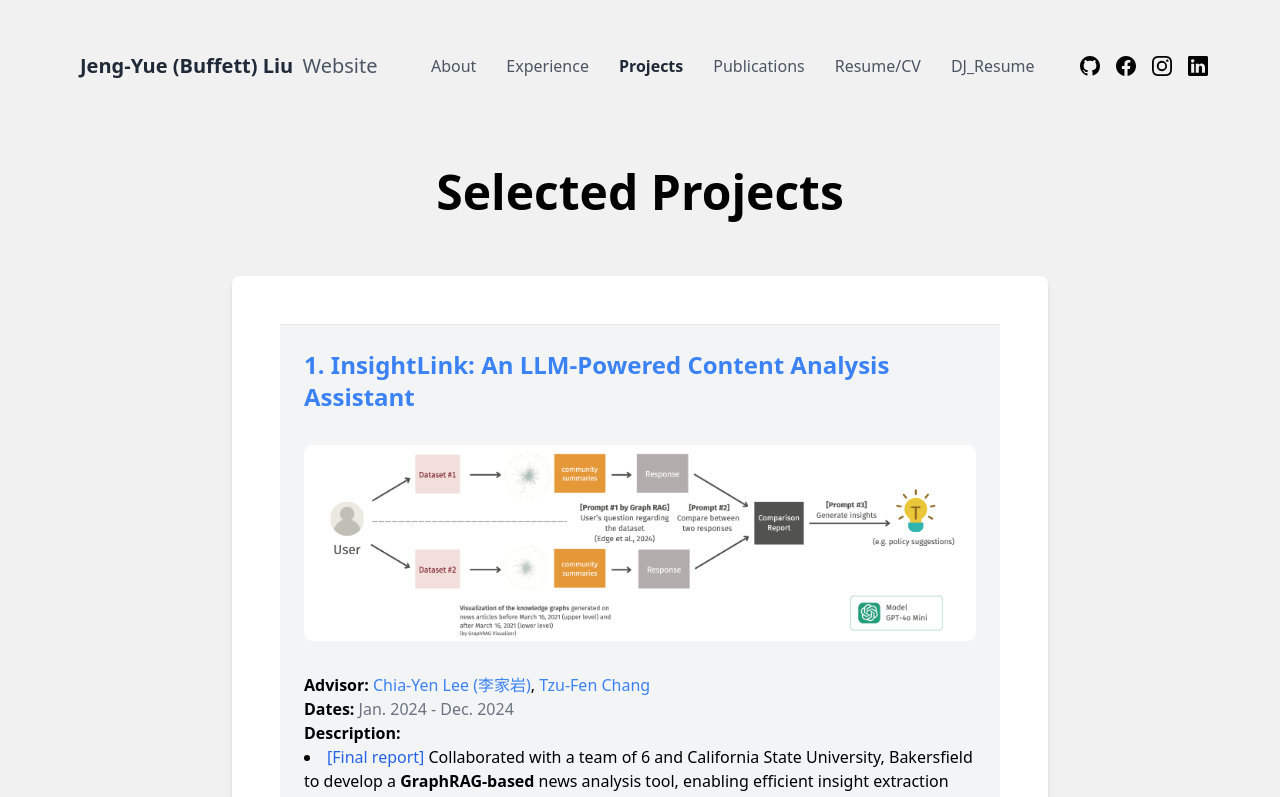
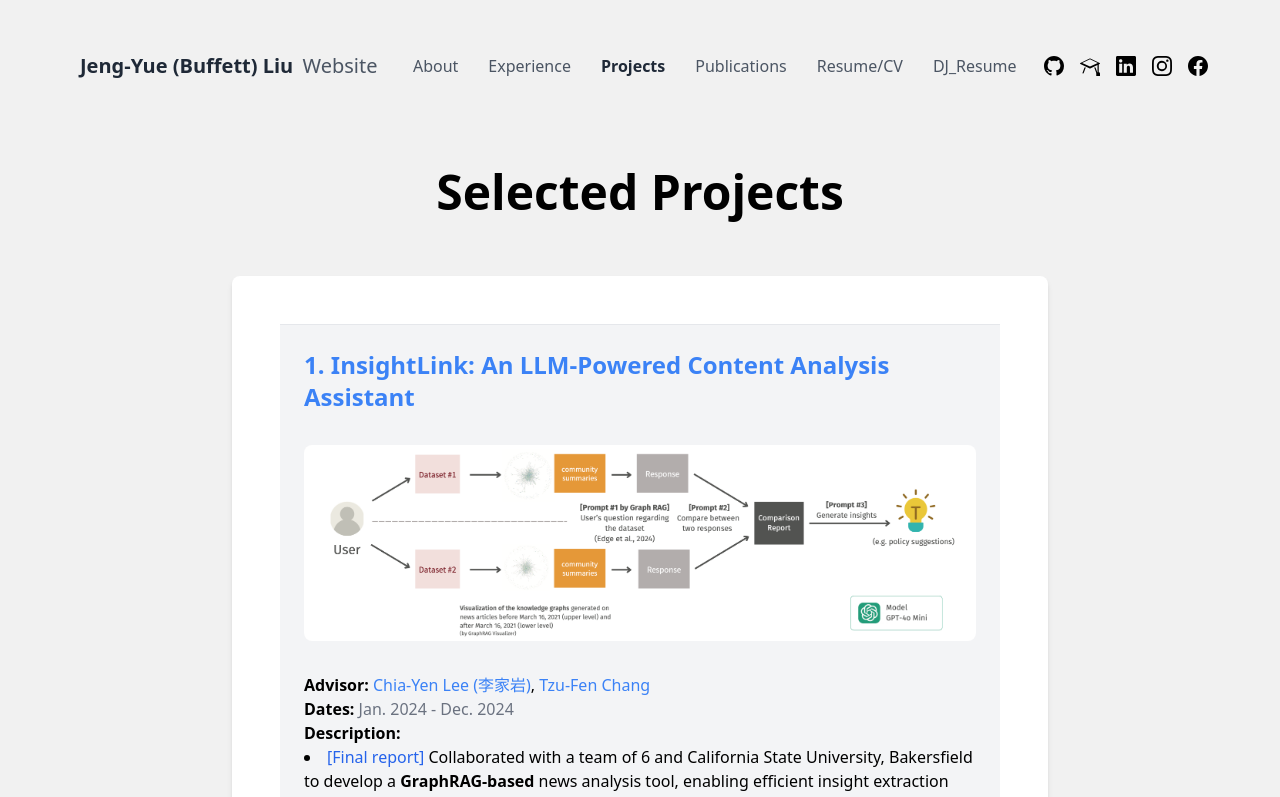
Before and after one commit to buffett0323/buffett0323.github.io, a Next.js app: page /project in a window 1280 px wide. Shown: the top 797 px of the page. Built offline with nearby package versions, Linux system fonts and the light colour scheme.

Commit message:
Google scholar update

```diff
--- a/components/Navbar/NavbarMenu.tsx
+++ b/components/Navbar/NavbarMenu.tsx
@@ -61,7 +61,26 @@ export const NavbarMenu = ({ setOpenMenu, items, theme, setTheme, mounted }: Nav
           </a>
 
           <a
-            href={generalData.facebook}
+            href={generalData.googleScholar}
+            className="rounded-lg p-2 hover:bg-[#F1F1F1] hover:shadow-lg hover:dark:bg-gray-700"
+            target="_blank"
+            rel="noopener noreferrer"
+          >
+            <svg
+              xmlns="http://www.w3.org/2000/svg"
+              width="16"
+              height="16"
+              fill="currentColor"
+              className="bi bi-mortarboard h-5 w-5"
+              viewBox="0 0 16 16"
+            >
+              <path d="M8.211 2.047a.5.5 0 0 0-.422 0l-7.5 3.5a.5.5 0 0 0 .025.917l7.5 3.5a.5.5 0 0 0 .372 0L14 7.14V13a1 1 0 0 0-1 1v2h3v-2a1 1 0 0 0-1-1V6.739l.686-.275a.5.5 0 0 0 .025-.917l-7.5-3.5ZM8 8.46 1.758 5.5 8 2.54l6.242 2.96L8 8.46Z"/>
+              <path d="M4.176 9.032a.5.5 0 0 1 .292.643l-1.5 4a.5.5 0 1 1-.936-.35l1.5-4a.5.5 0 0 1 .644-.293Zm7.648 0a.5.5 0 0 1 .644.293l1.5 4a.5.5 0 1 1-.936.35l-1.5-4a.5.5 0 0 1 .292-.643Z"/>
+            </svg>
+          </a>
+
+          <a
+            href={generalData.linkedin}
             className="rounded-lg p-2 hover:bg-[#F1F1F1] hover:shadow-lg hover:dark:bg-gray-700"
           >
             <svg
@@ -69,10 +88,10 @@ export const NavbarMenu = ({ setOpenMenu, items, theme, setTheme, mounted }: Nav
               width="16"
               height="16"
               fill="currentColor"
-              className="bi bi-facebook h-5 w-5"
+              className="bi bi-linkedin h-5 w-5"
               viewBox="0 0 16 16"
             >
-              <path d="M16 8.049c0-4.446-3.582-8.05-8-8.05C3.58 0-.002 3.603-.002 8.05c0 4.017 2.926 7.347 6.75 7.951v-5.625h-2.03V8.05H6.75V6.275c0-2.017 1.195-3.131 3.022-3.131.876 0 1.791.157 1.791.157v1.98h-1.009c-.993 0-1.303.621-1.303 1.258v1.51h2.218l-.354 2.326H9.25V16c3.824-.604 6.75-3.934 6.75-7.951z" />
+              <path d="M0 1.146C0 .513.526 0 1.175 0h13.65C15.474 0 16 .513 16 1.146v13.708c0 .633-.526 1.146-1.175 1.146H1.175C.526 16 0 15.487 0 14.854V1.146zm4.943 12.248V6.169H2.542v7.225h2.401zm-1.2-8.212c.837 0 1.358-.554 1.358-1.248-.015-.709-.52-1.248-1.342-1.248-.822 0-1.359.54-1.359 1.248 0 .694.521 1.248 1.327 1.248h.016zm4.908 8.212V9.359c0-.216.016-.432.08-.586.173-.431.568-.878 1.232-.878.869 0 1.216.662 1.216 1.634v3.865h2.401V9.25c0-2.22-1.184-3.252-2.764-3.252-1.274 0-1.845.7-2.165 1.193v.025h-.016a5.54 5.54 0 0 1 .016-.025V6.169h-2.4c.03.678 0 7.225 0 7.225h2.4z" />
             </svg>
           </a>
 
@@ -93,7 +112,7 @@ export const NavbarMenu = ({ setOpenMenu, items, theme, setTheme, mounted }: Nav
           </a>
 
           <a
-            href={generalData.linkedin}
+            href={generalData.facebook}
             className="rounded-lg p-2 hover:bg-[#F1F1F1] hover:shadow-lg hover:dark:bg-gray-700"
           >
             <svg
@@ -101,29 +120,10 @@ export const NavbarMenu = ({ setOpenMenu, items, theme, setTheme, mounted }: Nav
               width="16"
               height="16"
               fill="currentColor"
-              className="bi bi-linkedin h-5 w-5"
+              className="bi bi-facebook h-5 w-5"
               viewBox="0 0 16 16"
             >
-              <path d="M0 1.146C0 .513.526 0 1.175 0h13.65C15.474 0 16 .513 16 1.146v13.708c0 .633-.526 1.146-1.175 1.146H1.175C.526 16 0 15.487 0 14.854V1.146zm4.943 12.248V6.169H2.542v7.225h2.401zm-1.2-8.212c.837 0 1.358-.554 1.358-1.248-.015-.709-.52-1.248-1.342-1.248-.822 0-1.359.54-1.359 1.248 0 .694.521 1.248 1.327 1.248h.016zm4.908 8.212V9.359c0-.216.016-.432.08-.586.173-.431.568-.878 1.232-.878.869 0 1.216.662 1.216 1.634v3.865h2.401V9.25c0-2.22-1.184-3.252-2.764-3.252-1.274 0-1.845.7-2.165 1.193v.025h-.016a5.54 5.54 0 0 1 .016-.025V6.169h-2.4c.03.678 0 7.225 0 7.225h2.4z" />
-            </svg>
-          </a>
-
-          <a
-            href={generalData.googleScholar}
-            className="rounded-lg p-2 hover:bg-[#F1F1F1] hover:shadow-lg hover:dark:bg-gray-700"
-            target="_blank"
-            rel="noopener noreferrer"
-          >
-            <svg
-              xmlns="http://www.w3.org/2000/svg"
-              width="16"
-              height="16"
-              fill="currentColor"
-              className="bi bi-mortarboard h-5 w-5"
-              viewBox="0 0 16 16"
-            >
-              <path d="M8.211 2.047a.5.5 0 0 0-.422 0l-7.5 3.5a.5.5 0 0 0 .025.917l7.5 3.5a.5.5 0 0 0 .372 0L14 7.14V13a1 1 0 0 0-1 1v2h3v-2a1 1 0 0 0-1-1V6.739l.686-.275a.5.5 0 0 0 .025-.917l-7.5-3.5ZM8 8.46 1.758 5.5 8 2.54l6.242 2.96L8 8.46Z"/>
-              <path d="M4.176 9.032a.5.5 0 0 1 .292.643l-1.5 4a.5.5 0 1 1-.936-.35l1.5-4a.5.5 0 0 1 .644-.293Zm7.648 0a.5.5 0 0 1 .644.293l1.5 4a.5.5 0 1 1-.936.35l-1.5-4a.5.5 0 0 1 .292-.643Z"/>
+              <path d="M16 8.049c0-4.446-3.582-8.05-8-8.05C3.58 0-.002 3.603-.002 8.05c0 4.017 2.926 7.347 6.75 7.951v-5.625h-2.03V8.05H6.75V6.275c0-2.017 1.195-3.131 3.022-3.131.876 0 1.791.157 1.791.157v1.98h-1.009c-.993 0-1.303.621-1.303 1.258v1.51h2.218l-.354 2.326H9.25V16c3.824-.604 6.75-3.934 6.75-7.951z" />
             </svg>
           </a>
 
--- a/components/Navbar/index.tsx
+++ b/components/Navbar/index.tsx
@@ -108,8 +108,28 @@ export default function Navbar() {
               </a>
 
               <a
-                href={generalData.facebook}
-                aria-label="Facebook"
+                href={generalData.googleScholar}
+                aria-label="Google Scholar"
+                className="rounded-lg p-2 hover:bg-white hover:shadow-lg hover:dark:bg-gray-800"
+                target="_blank"
+                rel="noopener noreferrer"
+              >
+                <svg
+                  xmlns="http://www.w3.org/2000/svg"
+                  width="16"
+                  height="16"
+                  fill="currentColor"
+                  className="bi bi-mortarboard h-5 w-5"
+                  viewBox="0 0 16 16"
+                >
+                  <path d="M8.211 2.047a.5.5 0 0 0-.422 0l-7.5 3.5a.5.5 0 0 0 .025.917l7.5 3.5a.5.5 0 0 0 .372 0L14 7.14V13a1 1 0 0 0-1 1v2h3v-2a1 1 0 0 0-1-1V6.739l.686-.275a.5.5 0 0 0 .025-.917l-7.5-3.5ZM8 8.46 1.758 5.5 8 2.54l6.242 2.96L8 8.46Z"/>
+                  <path d="M4.176 9.032a.5.5 0 0 1 .292.643l-1.5 4a.5.5 0 1 1-.936-.35l1.5-4a.5.5 0 0 1 .644-.293Zm7.648 0a.5.5 0 0 1 .644.293l1.5 4a.5.5 0 1 1-.936.35l-1.5-4a.5.5 0 0 1 .292-.643Z"/>
+                </svg>
+              </a>
+
+              <a
+                href={generalData.linkedin}
+                aria-label="Linkedin"
                 className="rounded-lg p-2 hover:bg-white hover:shadow-lg hover:dark:bg-gray-800"
               >
                 <svg
@@ -117,10 +137,10 @@ export default function Navbar() {
                   width="16"
                   height="16"
                   fill="currentColor"
-                  className="bi bi-facebook h-5 w-5"
+                  className="bi bi-linkedin h-5 w-5"
                   viewBox="0 0 16 16"
                 >
-                  <path d="M16 8.049c0-4.446-3.582-8.05-8-8.05C3.58 0-.002 3.603-.002 8.05c0 4.017 2.926 7.347 6.75 7.951v-5.625h-2.03V8.05H6.75V6.275c0-2.017 1.195-3.131 3.022-3.131.876 0 1.791.157 1.791.157v1.98h-1.009c-.993 0-1.303.621-1.303 1.258v1.51h2.218l-.354 2.326H9.25V16c3.824-.604 6.75-3.934 6.75-7.951z" />
+                  <path d="M0 1.146C0 .513.526 0 1.175 0h13.65C15.474 0 16 .513 16 1.146v13.708c0 .633-.526 1.146-1.175 1.146H1.175C.526 16 0 15.487 0 14.854V1.146zm4.943 12.248V6.169H2.542v7.225h2.401zm-1.2-8.212c.837 0 1.358-.554 1.358-1.248-.015-.709-.52-1.248-1.342-1.248-.822 0-1.359.54-1.359 1.248 0 .694.521 1.248 1.327 1.248h.016zm4.908 8.212V9.359c0-.216.016-.432.08-.586.173-.431.568-.878 1.232-.878.869 0 1.216.662 1.216 1.634v3.865h2.401V9.25c0-2.22-1.184-3.252-2.764-3.252-1.274 0-1.845.7-2.165 1.193v.025h-.016a5.54 5.54 0 0 1 .016-.025V6.169h-2.4c.03.678 0 7.225 0 7.225h2.4z" />
                 </svg>
               </a>
 
@@ -142,8 +162,8 @@ export default function Navbar() {
               </a>
 
               <a
-                href={generalData.linkedin}
-                aria-label="Linkedin"
+                href={generalData.facebook}
+                aria-label="Facebook"
                 className="rounded-lg p-2 hover:bg-white hover:shadow-lg hover:dark:bg-gray-800"
               >
                 <svg
@@ -151,10 +171,10 @@ export default function Navbar() {
                   width="16"
                   height="16"
                   fill="currentColor"
-                  className="bi bi-linkedin h-5 w-5"
+                  className="bi bi-facebook h-5 w-5"
                   viewBox="0 0 16 16"
                 >
-                  <path d="M0 1.146C0 .513.526 0 1.175 0h13.65C15.474 0 16 .513 16 1.146v13.708c0 .633-.526 1.146-1.175 1.146H1.175C.526 16 0 15.487 0 14.854V1.146zm4.943 12.248V6.169H2.542v7.225h2.401zm-1.2-8.212c.837 0 1.358-.554 1.358-1.248-.015-.709-.52-1.248-1.342-1.248-.822 0-1.359.54-1.359 1.248 0 .694.521 1.248 1.327 1.248h.016zm4.908 8.212V9.359c0-.216.016-.432.08-.586.173-.431.568-.878 1.232-.878.869 0 1.216.662 1.216 1.634v3.865h2.401V9.25c0-2.22-1.184-3.252-2.764-3.252-1.274 0-1.845.7-2.165 1.193v.025h-.016a5.54 5.54 0 0 1 .016-.025V6.169h-2.4c.03.678 0 7.225 0 7.225h2.4z" />
+                  <path d="M16 8.049c0-4.446-3.582-8.05-8-8.05C3.58 0-.002 3.603-.002 8.05c0 4.017 2.926 7.347 6.75 7.951v-5.625h-2.03V8.05H6.75V6.275c0-2.017 1.195-3.131 3.022-3.131.876 0 1.791.157 1.791.157v1.98h-1.009c-.993 0-1.303.621-1.303 1.258v1.51h2.218l-.354 2.326H9.25V16c3.824-.604 6.75-3.934 6.75-7.951z" />
                 </svg>
               </a>
 
```
